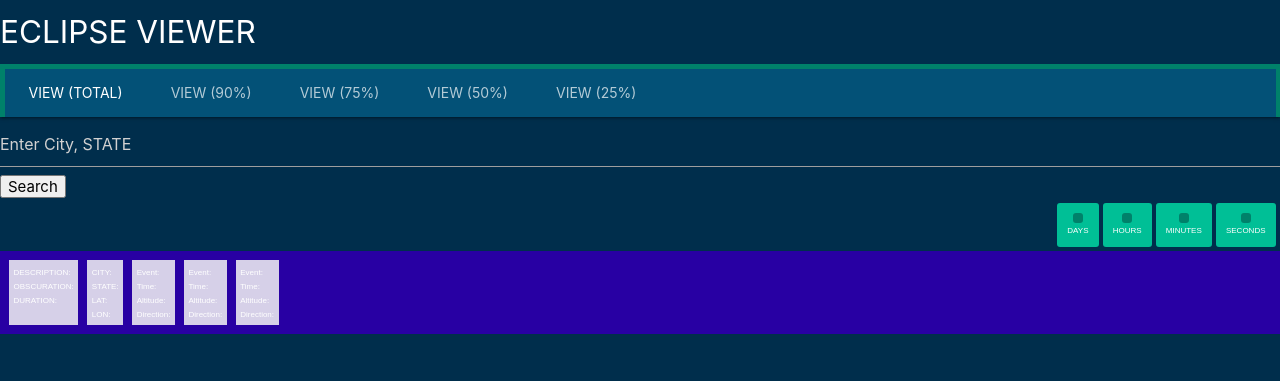
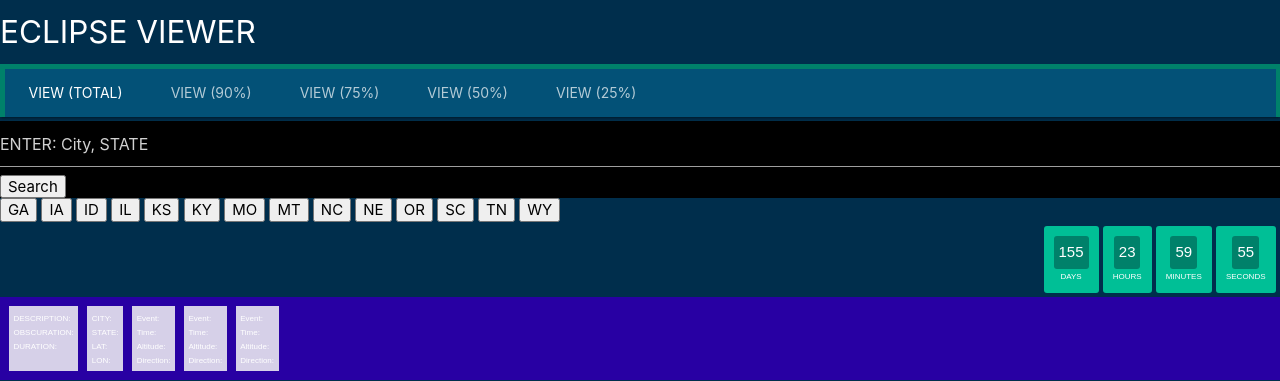
Before and after one commit to Tristannica/Q1-Project, a plain HTML site: page new.html in a window 1280 px wide. Shown: the top 381 px of the page. Drawn offline with nearby package versions, Linux system fonts and the light colour scheme; some packages are replaced by stand-ins of ours.

Commit message:
search functionality & state img buttons working

```diff
--- a/new.css
+++ b/new.css
@@ -121,3 +121,7 @@ body {
 	padding: 0.3em;
 	margin: 0.3em;
 }
+
+.searchbutton{
+	background-color: #000;
+}
--- a/new.html
+++ b/new.html
@@ -33,12 +33,35 @@
     </nav>
 <!-- END TABS -->
 
+
+
 <!-- START SEARCH FIELD -->
 
-    <input type="text" name="" value="" placeholder="Enter City, STATE">
-    <button type="button" name="button">Search</button>
+    <div class="searchbutton">
+        <input type="text" name="" value="" placeholder="ENTER: City, STATE">
+        <button type="button" name="button">Search</button>
+    </div>
 
 <!-- END SEARCH FIELD -->
+
+<!-- START STATE SOLAR TRANSIT IMAGE BUTTONS -->
+    <div class="statebuttons">
+        <input type="button" value="GA" onclick="window.open('file:///Users/tristannica/Desktop/Galvanize/Q1%20Project/EclipseStatesMaps/ga.jpg');" class="newButton"/>
+        <input type="button" value="IA" onclick="window.open('file:///Users/tristannica/Desktop/Galvanize/Q1%20Project/EclipseStatesMaps/ia.jpg');" class="newButton"/>
+        <input type="button" value="ID" onclick="window.open('file:///Users/tristannica/Desktop/Galvanize/Q1%20Project/EclipseStatesMaps/id.jpg');" class="newButton"/>
+        <input type="button" value="IL" onclick="window.open('file:///Users/tristannica/Desktop/Galvanize/Q1%20Project/EclipseStatesMaps/il.jpg');" class="newButton"/>
+        <input type="button" value="KS" onclick="window.open('file:///Users/tristannica/Desktop/Galvanize/Q1%20Project/EclipseStatesMaps/ks.jpg');" class="newButton"/>
+        <input type="button" value="KY" onclick="window.open('file:///Users/tristannica/Desktop/Galvanize/Q1%20Project/EclipseStatesMaps/ky.jpg');" class="newButton"/>
+        <input type="button" value="MO" onclick="window.open('file:///Users/tristannica/Desktop/Galvanize/Q1%20Project/EclipseStatesMaps/mo.jpg');" class="newButton"/>
+        <input type="button" value="MT" onclick="window.open('file:///Users/tristannica/Desktop/Galvanize/Q1%20Project/EclipseStatesMaps/mt.jpg');" class="newButton"/>
+        <input type="button" value="NC" onclick="window.open('file:///Users/tristannica/Desktop/Galvanize/Q1%20Project/EclipseStatesMaps/nc.jpg');" class="newButton"/>
+        <input type="button" value="NE" onclick="window.open('file:///Users/tristannica/Desktop/Galvanize/Q1%20Project/EclipseStatesMaps/ne.jpg');" class="newButton"/>
+        <input type="button" value="OR" onclick="window.open('file:///Users/tristannica/Desktop/Galvanize/Q1%20Project/EclipseStatesMaps/or.jpg');" class="newButton"/>
+        <input type="button" value="SC" onclick="window.open('file:///Users/tristannica/Desktop/Galvanize/Q1%20Project/EclipseStatesMaps/sc.jpg');" class="newButton"/>
+        <input type="button" value="TN" onclick="window.open('file:///Users/tristannica/Desktop/Galvanize/Q1%20Project/EclipseStatesMaps/tn.jpg');" class="newButton"/>
+        <input type="button" value="WY" onclick="window.open('file:///Users/tristannica/Desktop/Galvanize/Q1%20Project/EclipseStatesMaps/wy.jpg');" class="newButton"/>
+    </div>
+<!-- END STATE SOLAR TRANSIT IMAGE BUTTONS -->
 
 <!-- START COUNTDOWN -->
     <div class="clock">
--- a/new.js
+++ b/new.js
@@ -182,31 +182,14 @@ $(document).ready(function() {
 
 //var city = "Potomac"
 //var state = "MD"
-var loc = "Denver, CO"
+//var loc = "Denver, CO"
 
 
-function checkLocation(loc){
+function checkLocation(){
+    if ($("input").val() !=="") {
      //var url ="http://api.usno.navy.mil/eclipses/solar?date=8/21/2017&loc=" + city + ", " + state + "&height=117&format=json"
-    var url ="http://api.usno.navy.mil/eclipses/solar?date=8/21/2017&loc=" + loc + "&height=117&format=json"
-
-    if ($("input").val() !=="") {
-     var url = "http://pokeapi.co/api/v2/pokemon/"
+    var url ="http://api.usno.navy.mil/eclipses/solar?date=8/21/2017&loc=" + $("input").val() + "&height=117&format=json"
     url += $("input").val()
-     $.get(url)
-     .then(function(data) {
-       var name = data.name
-       var img = data.sprites.front_shiny
-       updatePage(name, img)
-       showMessage()
-     })
-     .catch(function(error) {
-       console.log(error);
-     })
-   } else {
-     alert("That's not an available location!")
-   }
-}
-
        $.get(url).then(function(data){
         console.log(data.description)
         console.log(data.city)
@@ -248,12 +231,15 @@ function checkLocation(loc){
         $('.obscuration').text(data.obscuration)
         $('.duration').text(data.duration)
       })
+     .catch(function(error) {
+       console.log(error);
+     })
+   } else {
+     alert("That's not an available location!")
+   }
 }
 
-
-
-
-console.log(checkLocation(loc))
+console.log(checkLocation())
 
 
 
```
Lines whose indentation alone changed are shown as unchanged.
